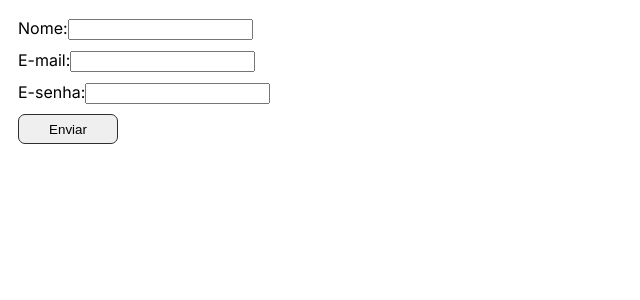
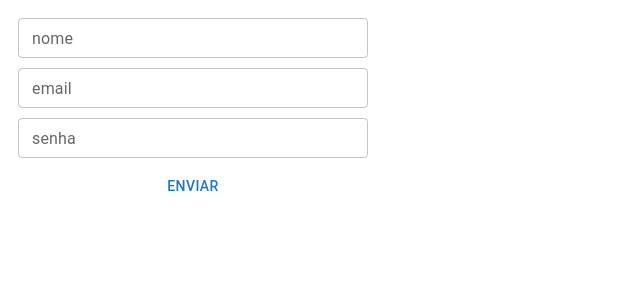
Before and after one commit to JoaoOliveira-Dev/e-commerce, a Next.js app: page /pedrinho in a window 1280 px wide. Shown: the top 300 px of the page, without its empty margins (0-640 px from the left). Built offline with nearby package versions, Linux system fonts and the light colour scheme.

Commit message:
REACT Hooker / axios

```diff
--- a/package.json
+++ b/package.json
@@ -9,6 +9,9 @@
     "lint": "next lint"
   },
   "dependencies": {
+    "@emotion/react": "^11.11.1",
+    "@emotion/styled": "^11.11.0",
+    "@mui/material": "^5.14.10",
     "@prisma/client": "^5.3.1",
     "@types/node": "20.6.3",
     "@types/react": "18.2.22",
@@ -19,6 +22,7 @@
     "next": "13.5.2",
     "react": "18.2.0",
     "react-dom": "18.2.0",
+    "react-hook-form": "^7.46.2",
     "typescript": "5.2.2"
   },
   "devDependencies": {
--- a/src/app/api/user/route.ts
+++ b/src/app/api/user/route.ts
@@ -3,21 +3,17 @@ import { NextRequest, NextResponse } from "next/server";
 import { redirect } from "next/navigation";
 
 export async function POST(req: NextRequest) {
-  const body = await req.formData();
+  const body = await req.json();
 
-  const name = body.get("name")?.toString();
-  const email = body.get("email")?.toString();
-  const password = body.get("senha")?.toString();
-
-  if (!name || !email || !password) {
+  if (!body.name || !body.email || !body.password) {
     return NextResponse.json({ error: "Missing fields" }, { status: 400 });
   }
 
   const user = await prisma.user.create({
     data: {
-      name: name,
-      email: email,
-      password: password,
+      name: body.name,
+      email: body.email,
+      password: body.password,
     },
   });
 
--- a/src/app/pedrinho/page.tsx
+++ b/src/app/pedrinho/page.tsx
@@ -1,28 +1,44 @@
+"use client";
+
+import { TextField, Button } from "@mui/material";
+import axios from "axios";
+import { useForm } from "react-hook-form";
+
 export default function pedro() {
+  const { register, handleSubmit } = useForm();
+
+  async function onSubmit(data: any) {
+    const res = await axios.post("/api/user", data);
+  }
+
   return (
     <main>
       <form
         style={{ display: "flex", flexDirection: "column", padding: "5px" }}
+        onSubmit={handleSubmit(onSubmit)}
       >
-        <label style={{ margin: "5px" }}>
-          Nome:
-          <input type="text" name="name" />
-        </label>
-        <label style={{ margin: "5px" }}>
-          E-mail:
-          <input type="text" name="email" />
-        </label>
-        <label style={{ margin: "5px" }}>
-          E-senha:
-          <input type="password" name="senha" />
-        </label>
-        <button
-          className="button-submit"
-          style={{ margin: "5px", width: "100px", height: "30px" }}
-          type="submit"
-        >
+        <TextField
+          label="nome"
+          sx={{ width: "350px", margin: "5px" }}
+          size="small"
+          {...register("name")}
+        />
+        <TextField
+          label="email"
+          sx={{ width: "350px", margin: "5px" }}
+          size="small"
+          {...register("email")}
+        />
+        <TextField
+          label="senha"
+          type="password"
+          sx={{ width: "350px", margin: "5px" }}
+          size="small"
+          {...register("password")}
+        />
+        <Button type="submit" sx={{ width: "350px", margin: "5px" }}>
           Enviar
-        </button>
+        </Button>
       </form>
     </main>
   );
```
Also changed, not shown: 1 other file (tests, documents, lock files or other folders).
